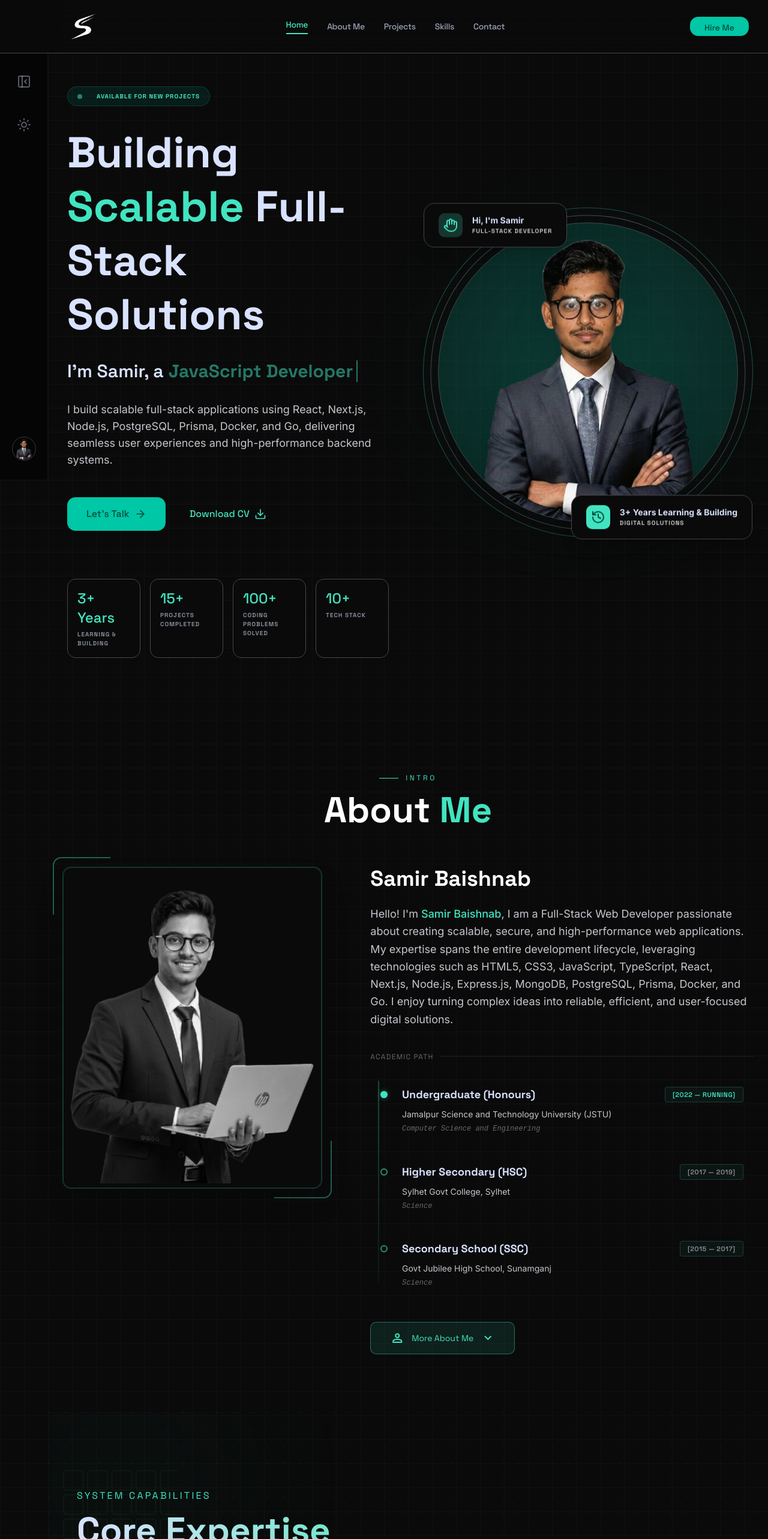
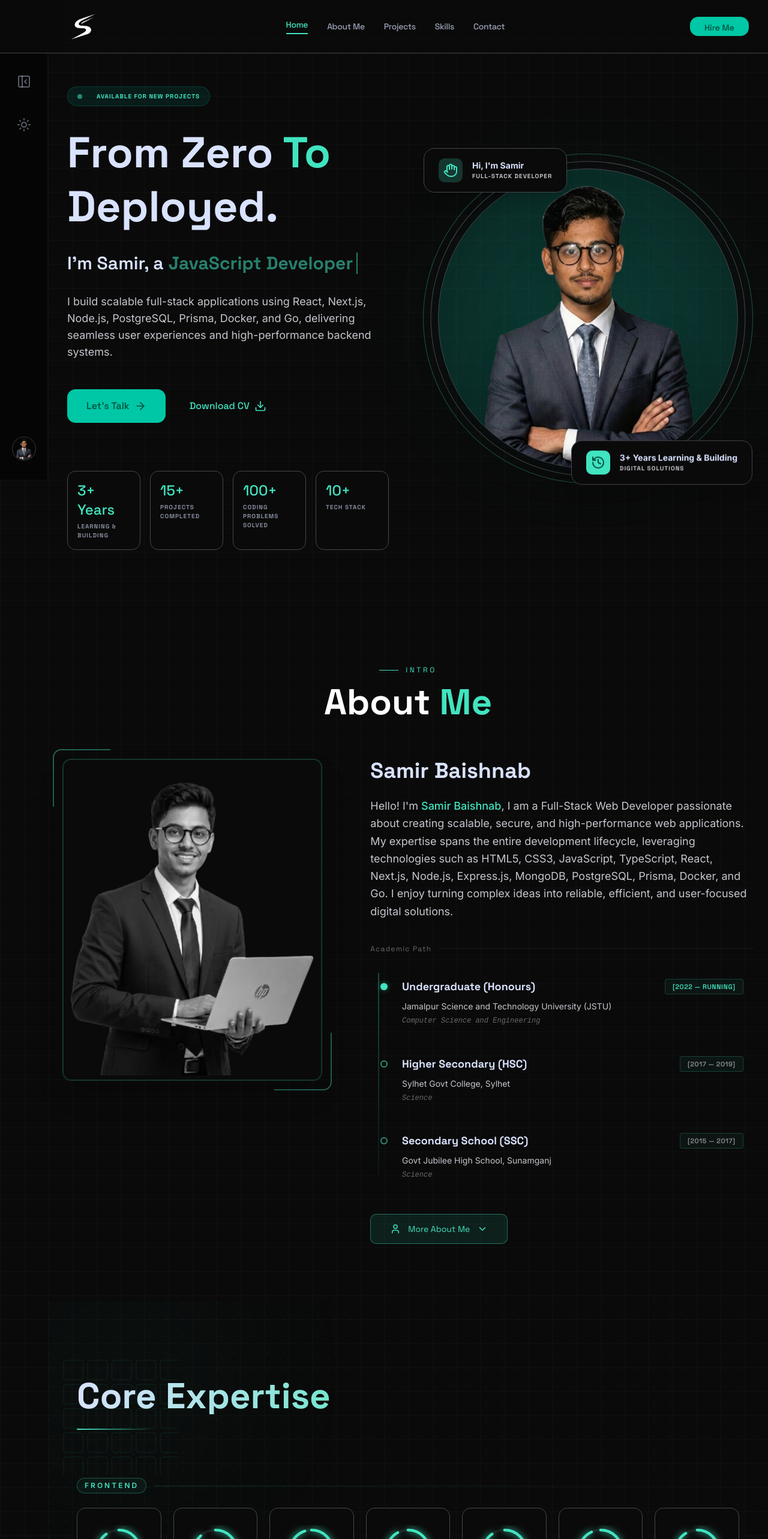
Before and after one commit to samir-web2526/porfolio-project, a Next.js app: page / in a window 1280 px wide. Shown: the top 2566 px of the page at 60% size. Built offline with nearby package versions, Linux system fonts and the light colour scheme.

Commit message:
some links and text changed

```diff
--- a/src/components/AboutSection.tsx
+++ b/src/components/AboutSection.tsx
@@ -5,6 +5,7 @@ import Image from "next/image";
 import profileImg from "@/assets/images/about.png";
 import { useTranslation } from "react-i18next";
 import { useState } from "react";
+import { User, ChevronDown, Terminal, Plane, Goal, Rocket } from "lucide-react";
 
 const containerVariants: Variants = {
   hidden: { opacity: 0 },
@@ -88,7 +89,7 @@ export default function AboutSection() {
           className="lg:col-span-7 space-y-10"
         >
           <motion.header variants={itemVariants}>
-            <h2 className="font-headline-lg text-4xl text-white mb-6 font-bold">{t("about.name")}</h2>
+            <h2 className="font-headline-lg text-4xl text-on-surface mb-6 font-bold">{t("about.name")}</h2>
             <p className="font-body-lg text-on-surface-variant leading-relaxed text-lg">
               {t("about.hello")}
               <span className="text-secondary font-medium">{t("about.name")}</span>
@@ -99,7 +100,7 @@ export default function AboutSection() {
           {/* Education */}
           <div className="space-y-6">
             <div className="flex items-center gap-3">
-              <span className="text-on-surface-variant/50 font-label-md uppercase tracking-widest text-xs">{t("about.academicPath")}</span>
+              <span className="text-on-surface-variant/50 font-label-md tracking-widest text-xs">{t("about.academicPath")}</span>
               <div className="h-px grow bg-outline-variant/30" />
             </div>
             <div className="space-y-4 relative">
@@ -157,14 +158,13 @@ export default function AboutSection() {
               onClick={() => setShowMore((prev) => !prev)}
               className="flex items-center gap-3 px-8 py-3.5 bg-secondary/10 border border-secondary/40 rounded-lg text-secondary font-label-md text-sm hover:bg-secondary/20 hover:border-secondary/70 transition-all duration-300 group active:scale-95"
             >
-              <span className="material-symbols-outlined text-lg">person</span>
+              <User size={18} />
               {showMore ? "Show Less" : "More About Me"}
-              <span
-                className="material-symbols-outlined transition-transform duration-300"
+              <ChevronDown
+                size={18}
+                className="transition-transform duration-300"
                 style={{ transform: showMore ? "rotate(180deg)" : "rotate(0deg)" }}
-              >
-                expand_more
-              </span>
+              />
             </button>
           </motion.div>
 
@@ -187,27 +187,23 @@ export default function AboutSection() {
                   className="glass-card rounded-xl p-6 border border-secondary/10"
                 >
                   <div className="flex items-center gap-3 mb-6">
-                    <div className="flex gap-1.5">
-                      <div className="w-2 h-2 rounded-full bg-secondary"></div>
-                      <div className="w-2 h-2 rounded-full bg-secondary/60"></div>
-                    </div>
-                    <span className="text-[10px] font-code-sm text-on-surface-variant/40 tracking-[0.2em] uppercase">{t("about.interestsJson")}</span>
+                    <span className="text-[10px] font-code-sm text-on-surface-variant/40 tracking-[0.2em]">{t("about.interestsJson")}</span>
                   </div>
                   <div className="flex flex-wrap gap-4">
                     <span className="flex items-center gap-2 px-4 py-2 border border-secondary/20 rounded-lg text-secondary text-sm font-label-md hover:bg-secondary/10 transition-colors cursor-default">
-                      <span className="material-symbols-outlined text-lg">terminal</span>
+                      <Terminal size={16} />
                       I enjoy solving complex problems
                     </span>
                     <span className="flex items-center gap-2 px-4 py-2 border border-secondary/20 rounded-lg text-secondary text-sm font-label-md hover:bg-secondary/10 transition-colors cursor-default">
-                      <span className="material-symbols-outlined text-lg">flight_takeoff</span>
+                      <Plane size={16} />
                       I love discovering new cultures
                     </span>
                     <span className="flex items-center gap-2 px-4 py-2 border border-secondary/20 rounded-lg text-secondary text-sm font-label-md hover:bg-secondary/10 transition-colors cursor-default">
-                      <span className="material-symbols-outlined text-lg">sports_soccer</span>
+                      <Goal size={16} />
                       Football is my favourite sport
                     </span>
                     <span className="flex items-center gap-2 px-4 py-2 border border-secondary/20 rounded-lg text-secondary text-sm font-label-md hover:bg-secondary/10 transition-colors cursor-default">
-                      <span className="material-symbols-outlined text-lg">rocket_launch</span>
+                      <Rocket size={16} />
                       Always learning new technologies
                     </span>
                   </div>
--- a/src/components/Footer.tsx
+++ b/src/components/Footer.tsx
@@ -34,9 +34,9 @@ export default function Footer() {
   ];
 
   const socialLinks = [
-    { name: t("footer.facebook"), icon: <FacebookIcon size={20} />, href: "#" },
-    { name: t("footer.instagram"), icon: <InstagramIcon size={20} />, href: "#" },
-    { name: t("footer.twitter"), icon: <TwitterIcon size={20} />, href: "#" },
+    { name: t("footer.facebook"), icon: <FacebookIcon size={20} />, href: "https://web.facebook.com/samir.baishnab.430316" },
+    { name: t("footer.instagram"), icon: <InstagramIcon size={20} />, href: "https://www.instagram.com/samir_dev2111/" },
+    { name: t("footer.twitter"), icon: <TwitterIcon size={20} />, href: "https://x.com/samir_dev2111" },
     { name: t("footer.linkedin"), icon: <LinkedinIcon size={20} />, href: "#" },
   ];
 
--- a/src/components/ProjectSection.tsx
+++ b/src/components/ProjectSection.tsx
@@ -41,10 +41,6 @@ export default function ProjectSection() {
             )}
           </svg>
         </div>
-
-        <span className="font-label-md text-secondary uppercase tracking-[0.2em] mb-4 block">
-          {t("projects.deploymentArchive")}
-        </span>
 
         <h2 className="font-headline-lg text-4xl md:text-5xl lg:text-6xl font-bold mb-6 bg-linear-to-r from-on-surface via-secondary to-on-surface bg-clip-text text-transparent">
           {t("projects.projectGallery")}
--- a/src/components/SkillsSection.tsx
+++ b/src/components/SkillsSection.tsx
@@ -285,10 +285,6 @@ export default function SkillsSection() {
             </svg>
           </div>
 
-          <span className="font-label-md text-secondary uppercase tracking-[0.2em] mb-4 block">
-            {t("skills.systemCapabilities")}
-          </span>
-
           <h2 className="font-headline-lg text-4xl md:text-5xl lg:text-6xl font-bold mb-6 bg-linear-to-r from-on-surface via-secondary to-on-surface bg-clip-text text-transparent">
             {t("skills.coreExpertise")}
           </h2>
--- a/src/i18n/locales/en.json
+++ b/src/i18n/locales/en.json
@@ -9,9 +9,9 @@
   },
   "hero": {
     "availableForProjects": "Available for New Projects",
-    "architecting": "Building ",
-    "scalable": "Scalable",
-    "fullstackSolutions": " Full-Stack Solutions",
+    "architecting": "From Zero ",
+    "scalable": "To",
+    "fullstackSolutions": " Deployed.",
 
     "imSamirA": "I'm Samir, a ",
 
@@ -111,7 +111,7 @@
     "letsBuildThe": "Have something in mind? ",
     "future": "Let's talk",
     "dot": ".",
-    "contactDesc": "I'm available for collaborations, consulting, and building products worth using. Drop me a message — I read everything.",
+    "contactDesc": "Currently looking for work and open to collaborations. Send me a message — I respond fast.",
     "submitInfo": "Submit Your Information",
     "nameLabel": "Name",
     "namePlaceholder": "Your Name",
@@ -144,7 +144,7 @@
     }
   },
   "footer": {
-    "footerDesc": "Fullstack engineer specializing in architectural depth and digital clarity. Crafting performant systems within the midnight void of modern technology.",
+    "footerDesc": "CSE student. Fullstack developer. The kind of person who reads error logs for fun.",
     "quickLinks": "Quick Links",
     "connect": "Connect",
     "copyright": " Samir Baishnab. Architect of the Digital Void.",
```
